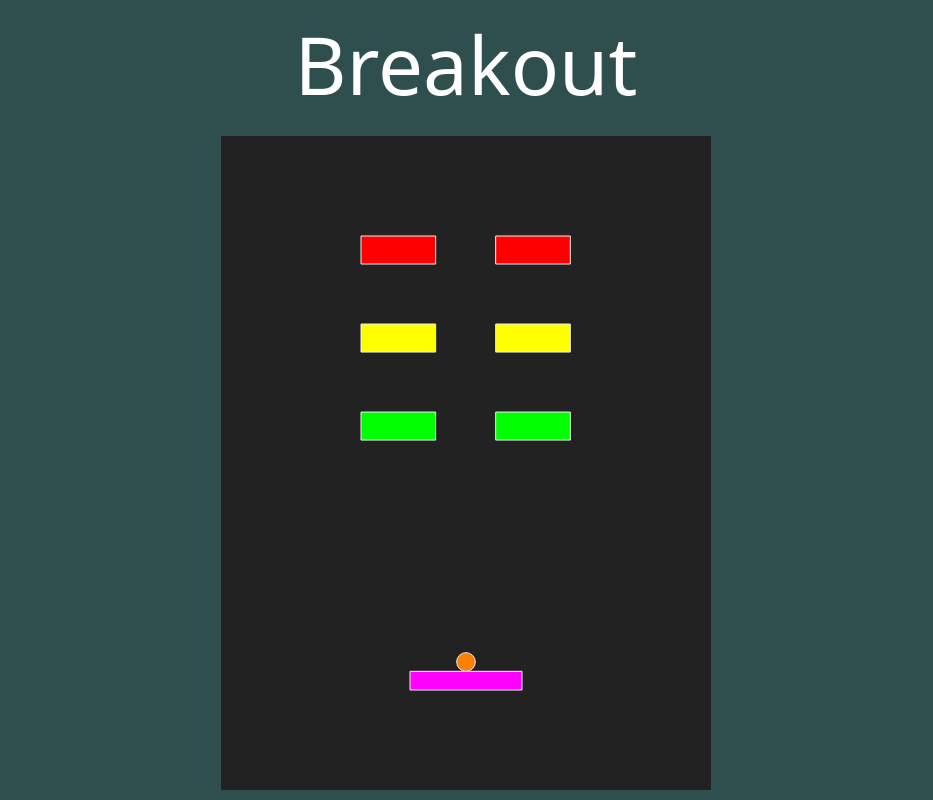
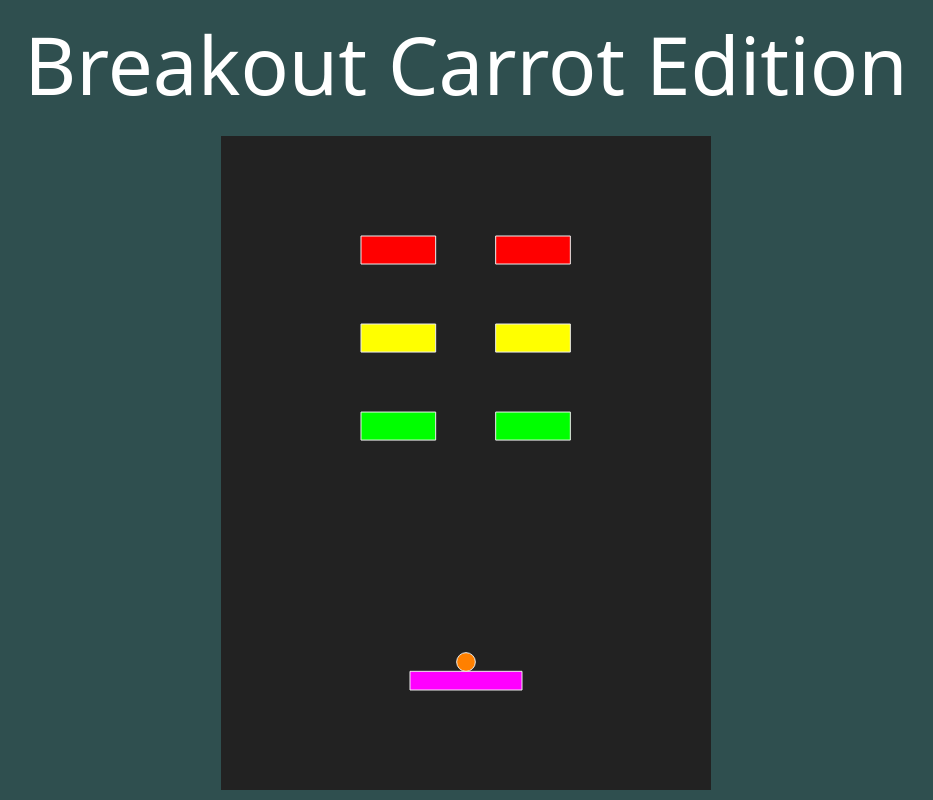
Before and after one commit to kbrilhante/CDK_Breakout, a plain HTML site: page index.html in a window 1280 px wide. Shown: the whole page, without its empty margins (174-1107 px from the left). Drawn offline with nearby package versions, Linux system fonts and the light colour scheme.

Commit message:
Update index.html

```diff
--- a/index.html
+++ b/index.html
@@ -21,7 +21,7 @@
     <div class="canvas-container text container-sm">
         <!-- <div class="topBar canvas-body-content"></div> -->
         <div class="canvas-body-content">
-            <h1 id="title" class="display-1">Breakout</h1>
+            <h1 id="title" class="display-1">Breakout Carrot Edition</h1>
         </div>
 
         <canvas id="myCanvas" class="canvas"></canvas>
```
